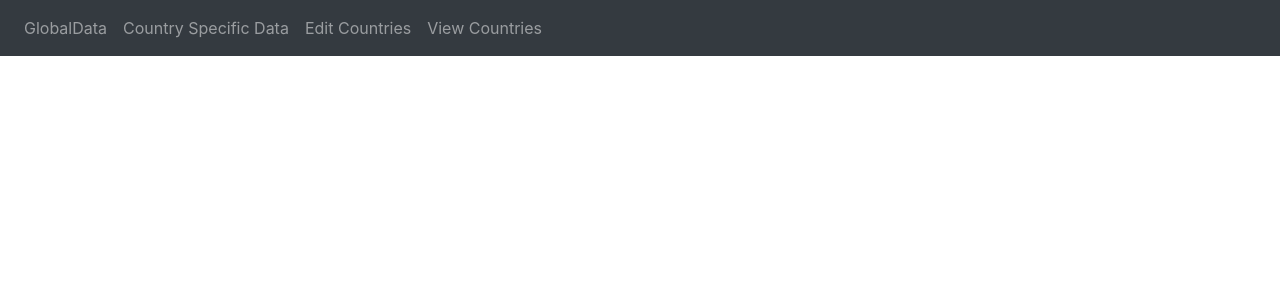
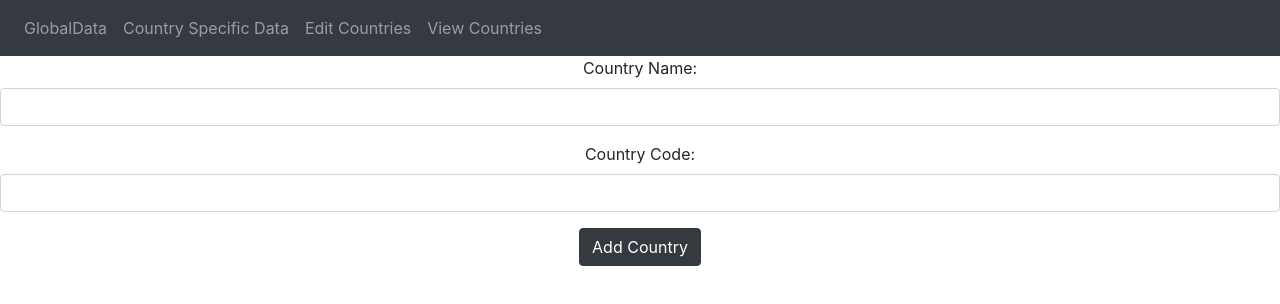
Before and after one commit to BShaw2/DataRepG00373332, a React (Create React App) app: page /editcountries in a window 1280 px wide. Shown: the top 304 px of the page. Built offline with nearby package versions, Linux system fonts and the light colour scheme.

Commit message:
Added edit countries, not working

```diff
--- a/src/App.js
+++ b/src/App.js
@@ -5,6 +5,7 @@ import { Navbar, Nav } from 'react-bootstrap';
 import { BrowserRouter as Router, Switch, Route } from 'react-router-dom'
 import { GlobalData } from './components/GlobalData';
 import { CountryData } from './components/CountryData';
+import { Countries } from './components/Countries';
 
 class App extends Component {
   render() {
@@ -23,6 +24,7 @@ class App extends Component {
         <Switch>
           <Route path='/globaldata' component={GlobalData} exact />
           <Route path='/home' component={CountryData} exact />
+          <Route path='/editcountries' component={Countries} exact />
         </Switch>
 
       </div>
--- /dev/null
+++ b/src/components/Countries.js
@@ -0,0 +1,78 @@
+import React from 'react';
+import axios from 'axios';
+
+export class Countries extends React.Component {
+
+    constructor() {
+        super();
+
+        this.onSubmit = this.onSubmit.bind(this);
+        this.onChangeName = this.onChangeName.bind(this);
+        this.onChangeCode = this.onChangeCode.bind(this);
+
+
+        this.state = {
+            country_name: '',
+            country_code: ''
+        }
+    }
+
+    onChangeName(e) {
+        this.setState({ country_name: e.target.value });
+    }
+
+    onChangeCode(e) {
+        this.setState({ country_code: e.target.value });
+    }
+
+    onSubmit(e) {
+        e.preventDefault();
+        const newCountry = {
+            country_name: this.state.country_name,
+            country_code: this.state.country_code
+        }
+
+
+        axios.post('http://localhost:4000/api/countries', newCountry)
+            .then((res) => {
+                console.log(res);
+                console.log("success")
+            })
+            .catch((err) => {
+                console.log(err);
+                console.log("fail")
+            });
+    }
+
+
+    render() {
+        return (
+
+
+            <div className='App' style={{
+                justifyContent: "center",
+            }}>
+                <form onSubmit={this.onSubmit}>
+                    <div className='form-group'>
+                        <label>
+                            Country Name:
+                    </label>
+                        <input type='text' className='form-control' value={this.state.Name} onChange={this.onChangeName}>
+                        </input>
+                    </div>
+                    <div className='form-group'>
+                        <label> Country Code:</label>
+                        <input type='text' className='form-control' value={this.state.Code} onChange={this.onChangeCode}>
+                        </input>
+                    </div>
+
+                    <div className='form-group'>
+                        <input type='submit' value='Add Country' className='btn btn-dark'
+                        ></input>
+
+                    </div>
+                </form>
+            </div>
+        );
+    }
+}
--- a/src/components/CountryData.js
+++ b/src/components/CountryData.js
@@ -85,6 +85,8 @@ export class CountryData extends React.Component {
 
 
             </div>
+
+
         );
     }
 }
```
Also changed, not shown: src/backend/server.js (+16 -15 lines), 1 other file (tests, documents, lock files or other folders).
